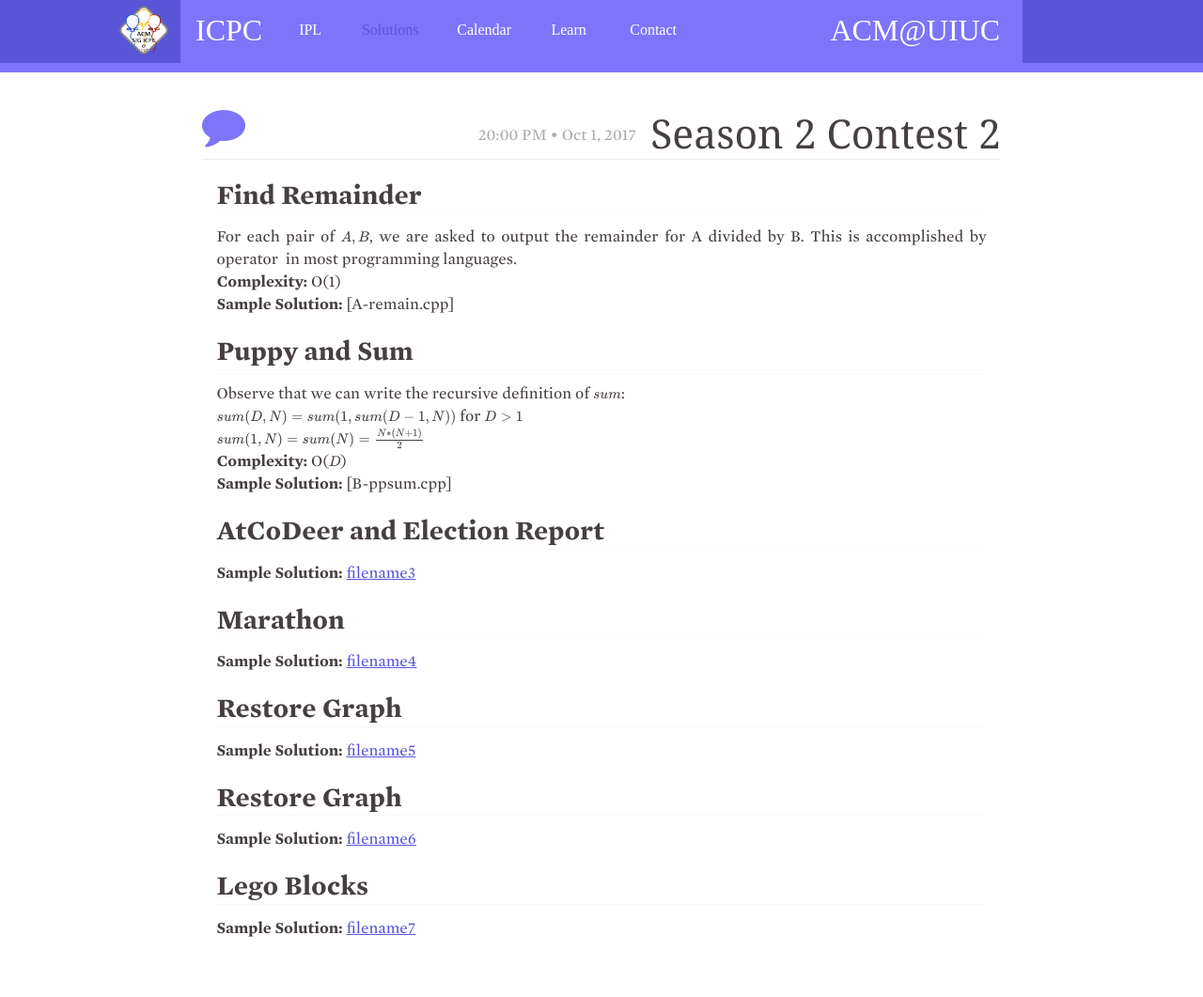
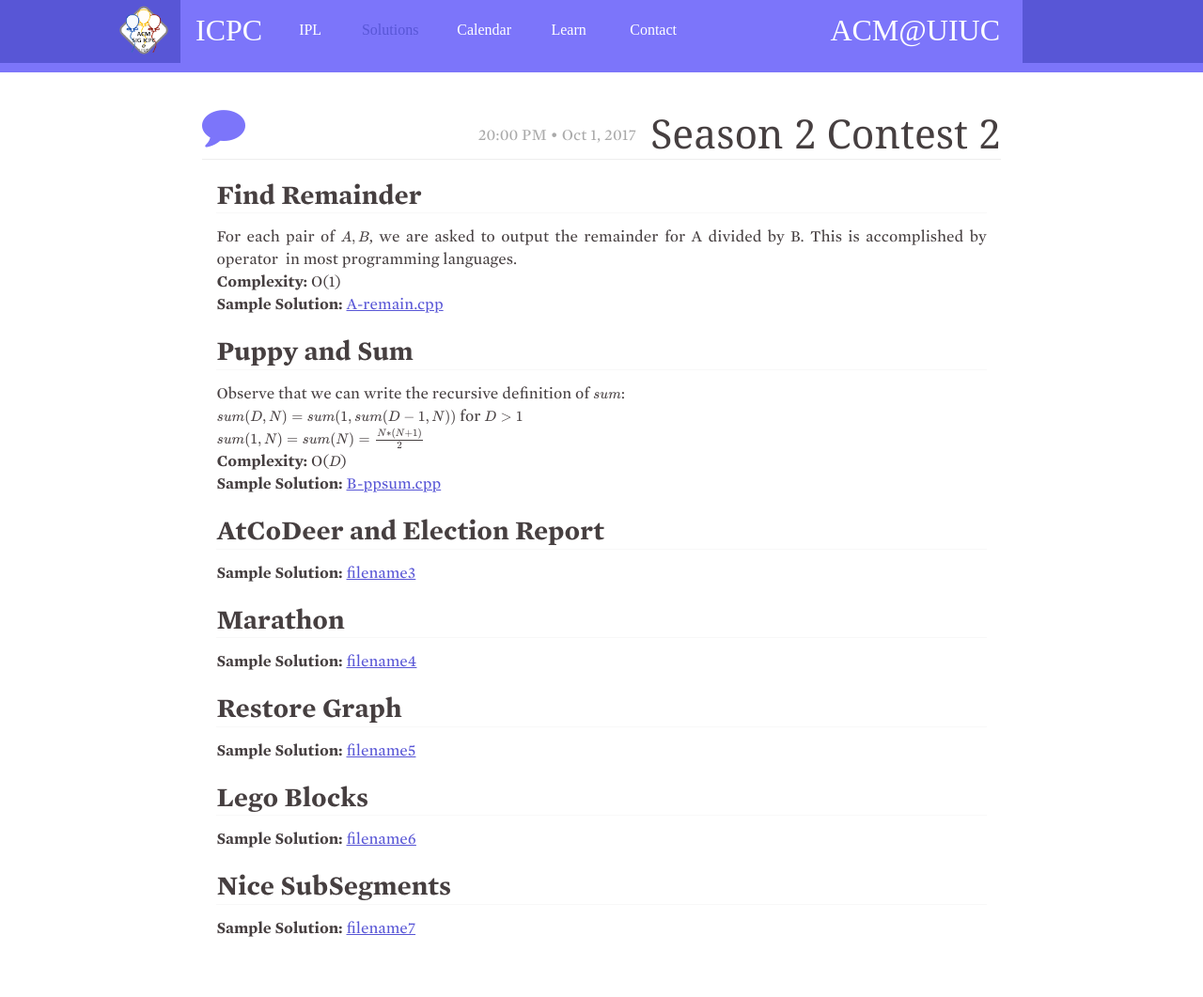
Before and after one commit to acm-uiuc/icpc-website, a Jekyll site: the page built from _posts/2017-10-01-Season-2-Contest-2.md, in a window 1280 px wide. Shown: the whole page at 94% size. Built offline with Jekyll 4.4.1, drawn with Linux system fonts in a browser that asks for light colours; nearby versions of some CDN libraries; some web fonts are replaced; formulas are drawn with MathJax 3; comment, search, counter and statistics services are not loaded.

Commit message:
typo fixs && link fixes

```diff
--- a/_posts/2017-10-01-Season-2-Contest-2.md
+++ b/_posts/2017-10-01-Season-2-Contest-2.md
@@ -34,16 +34,16 @@ Observe that we can write the recursive definition of \\(sum\\):
 
 **Sample Solution:** [filename5]
 
-# **Restore Graph**
+# **Lego Blocks**
 
 **Sample Solution:** [filename6]
 
-# **Lego Blocks**
+# **Nice SubSegments**
 
 **Sample Solution:** [filename7]
 
-[filename1]: /assets/ipl_solutions/season2/contest2/filename1
-[filename2]: /assets/ipl_solutions/season2/contest2/filename2
+[A-remain.cpp]: /assets/ipl_solutions/season2/contest2/A-remain.cpp
+[B-ppsum.cpp]: /assets/ipl_solutions/season2/contest2/B-ppsum.cpp
 [filename3]: /assets/ipl_solutions/season2/contest2/filename3
 [filename4]: /assets/ipl_solutions/season2/contest2/filename4
 [filename5]: /assets/ipl_solutions/season2/contest2/filename5
```
